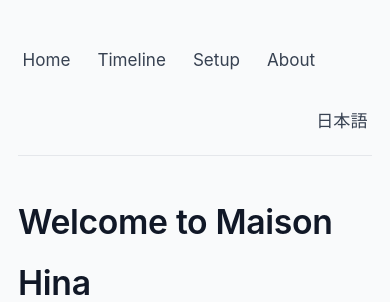
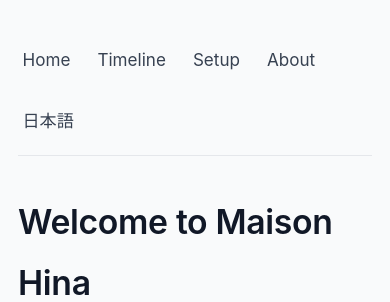
Before and after one commit to tagawa/maison-hina, a Jekyll site: the page built from en/index.md, in a window 390 px wide. Shown: the top 302 px of the page. Built offline with Jekyll 4.4.1, drawn with Linux system fonts in a browser that asks for light colours; comment, search, counter and statistics services are not loaded.

Commit message:
Test media queries for language switcher

```diff
--- a/assets/css/style.css
+++ b/assets/css/style.css
@@ -102,8 +102,11 @@
   border-bottom-color: #9ca3af;
 }
 
-nav .lang-switch {
-  margin-left: auto;
+/* Only push lang switch right when there's enough room for all items on one row */
+@media (min-width: 30rem) {
+  nav .lang-switch {
+    margin-left: auto;
+  }
 }
 
 main {
```
